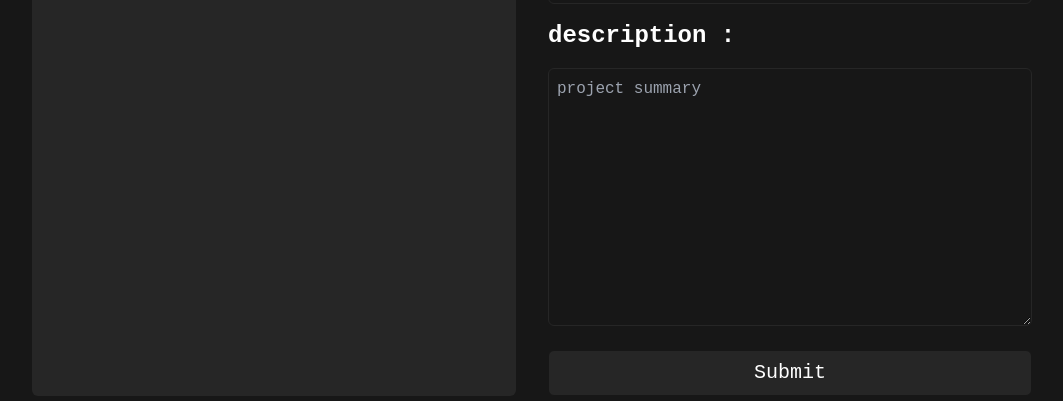
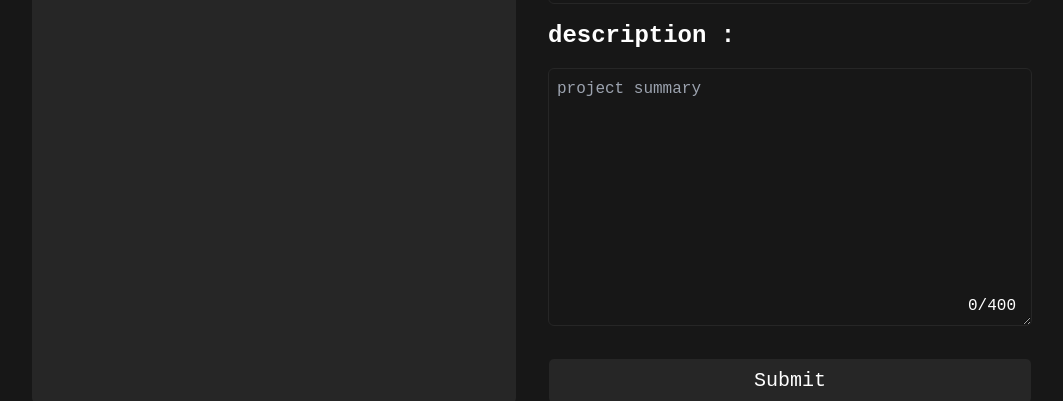
Before and after one commit to MFLXU/weco, a React (Create React App) app: page /create-post in a window 1280 px wide. Shown: the part 354-755 px from the top of the page, without its empty margins (108-1171 px from the left). Built offline with nearby package versions, Linux system fonts and the light colour scheme; no server answers.

Commit message:
desc length checker + upload notification.

```diff
--- a/package.json
+++ b/package.json
@@ -15,6 +15,7 @@
     "cors": "^2.8.5",
     "firebase": "^9.10.0",
     "react": "^18.2.0",
+    "react-context-api": "^1.0.2",
     "react-dom": "^18.2.0",
     "react-firebase-hooks": "^5.0.3",
     "react-hook-form": "^7.36.1",
--- a/src/App.tsx
+++ b/src/App.tsx
@@ -1,7 +1,8 @@
 import { Routes, Route } from "react-router-dom";
 import { CreatePost, Home, Login, Projects } from "./pages/index";
 import { Navbar } from "./components/index";
-function App() {
+
+export function App() {
   return (
     <div className="">
       <Navbar />
--- a/src/pages/create-post/CreateForm.tsx
+++ b/src/pages/create-post/CreateForm.tsx
@@ -4,14 +4,22 @@ import { addDoc, collection } from "firebase/firestore";
 import * as yup from "yup";
 import { auth, db } from "../../config/firebase";
 import { useAuthState } from "react-firebase-hooks/auth";
+import { useNavigate } from "react-router-dom";
+import { ExclamationCircleIcon } from "@heroicons/react/24/outline";
+import { useState } from "react";
 interface CreateFormData {
   title: string;
   description: string;
   githubrepo: string;
 }
 const CreateForm = () => {
+  const navigate = useNavigate();
+  const [notice, setNotice] = useState(false);
   const [user] = useAuthState(auth);
-
+  const [desc, setDesc] = useState(0);
+  const descLength = (e: any) => {
+    setDesc(e.target.value.length);
+  };
   const schema = yup.object().shape({
     title: yup.string().max(100).required("You must add a title!"),
     description: yup.string().max(400).required("You must add a description!"),
@@ -29,8 +37,21 @@ const CreateForm = () => {
       username: user?.displayName,
       userId: user?.uid,
     });
+    setNotice(true);
+    setTimeout(() => {
+      navigate("/projects");
+      setNotice(false);
+    }, 3000);
   };
+  // @ts-ignore
   return (
+    <>
+      {notice ? (
+        <div className="fixed border border-white border-2 right-10 bottom-10 bg-neutral-800 py-4 px-8 rounded-md text-xl flex items-center justify-center gap-4">
+          <ExclamationCircleIcon className="w-8" />
+          <p>Post have been Created</p>
+        </div>
+      ) : null}
       <form onSubmit={handleSubmit(onCreatePost)}>
         <label>title :</label>
         <input placeholder="title..." {...register("title")} />
@@ -40,12 +61,25 @@ const CreateForm = () => {
         <p className="text-red-600">{errors.githubrepo?.message}</p>
 
         <label>description :</label>
+        <div className="relative w-full">
           <textarea
+            className="w-full"
             placeholder="project summary"
             cols={30}
             rows={10}
             {...register("description")}
+            onChange={descLength}
           />
+          <p
+            className={
+              desc < 400
+                ? "absolute right-4 bottom-4"
+                : "absolute right-4 bottom-4 text-red-600"
+            }
+          >
+            {desc}/400
+          </p>
+        </div>
         <p className="text-red-600">{errors.description?.message}</p>
 
         <input
@@ -53,6 +87,7 @@ const CreateForm = () => {
           type="submit"
         />
       </form>
+    </>
   );
 };
 export default CreateForm;
```
Also changed, not shown: 1 other file (tests, documents, lock files or other folders). Lines whose indentation alone changed are shown as unchanged.
